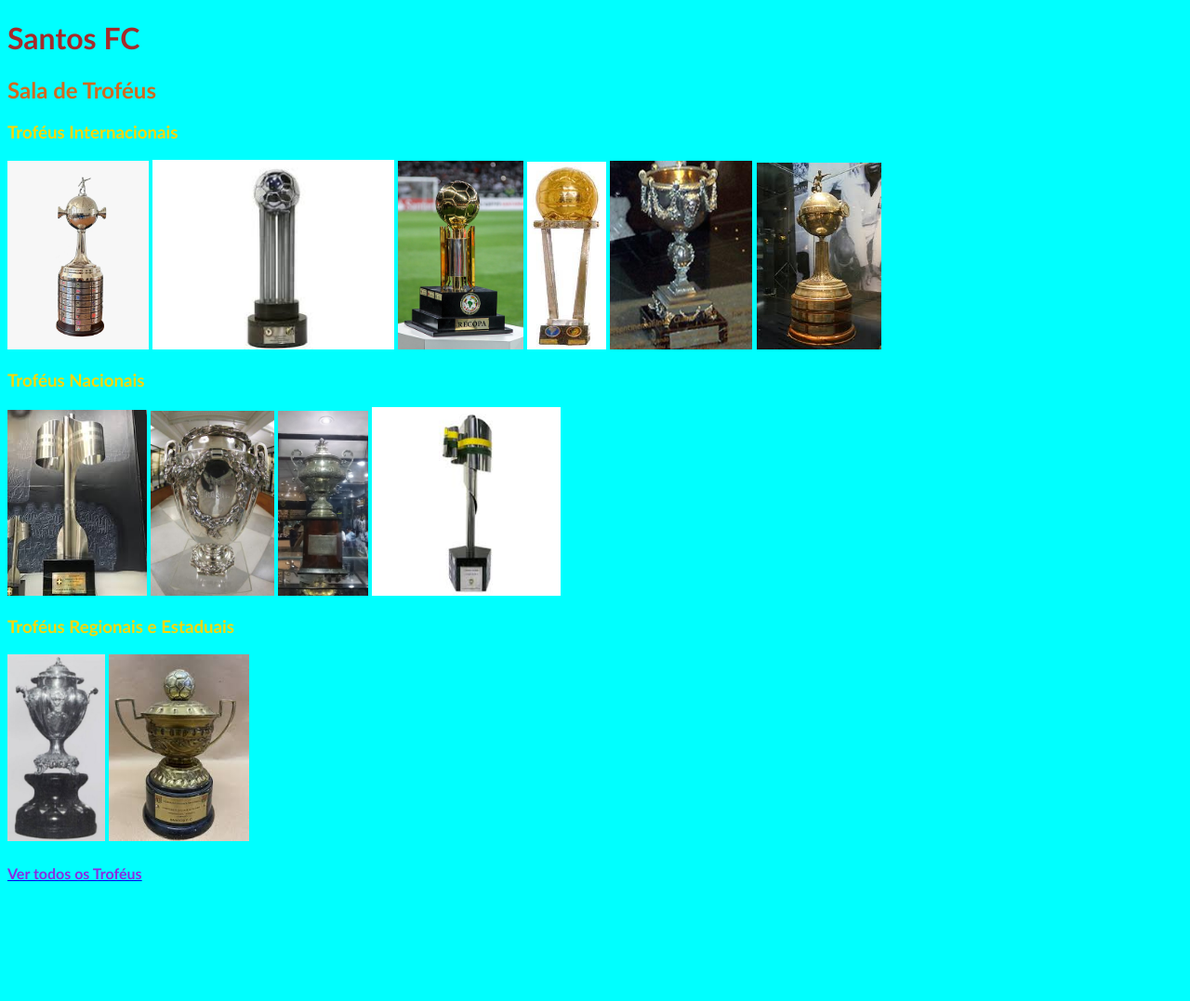
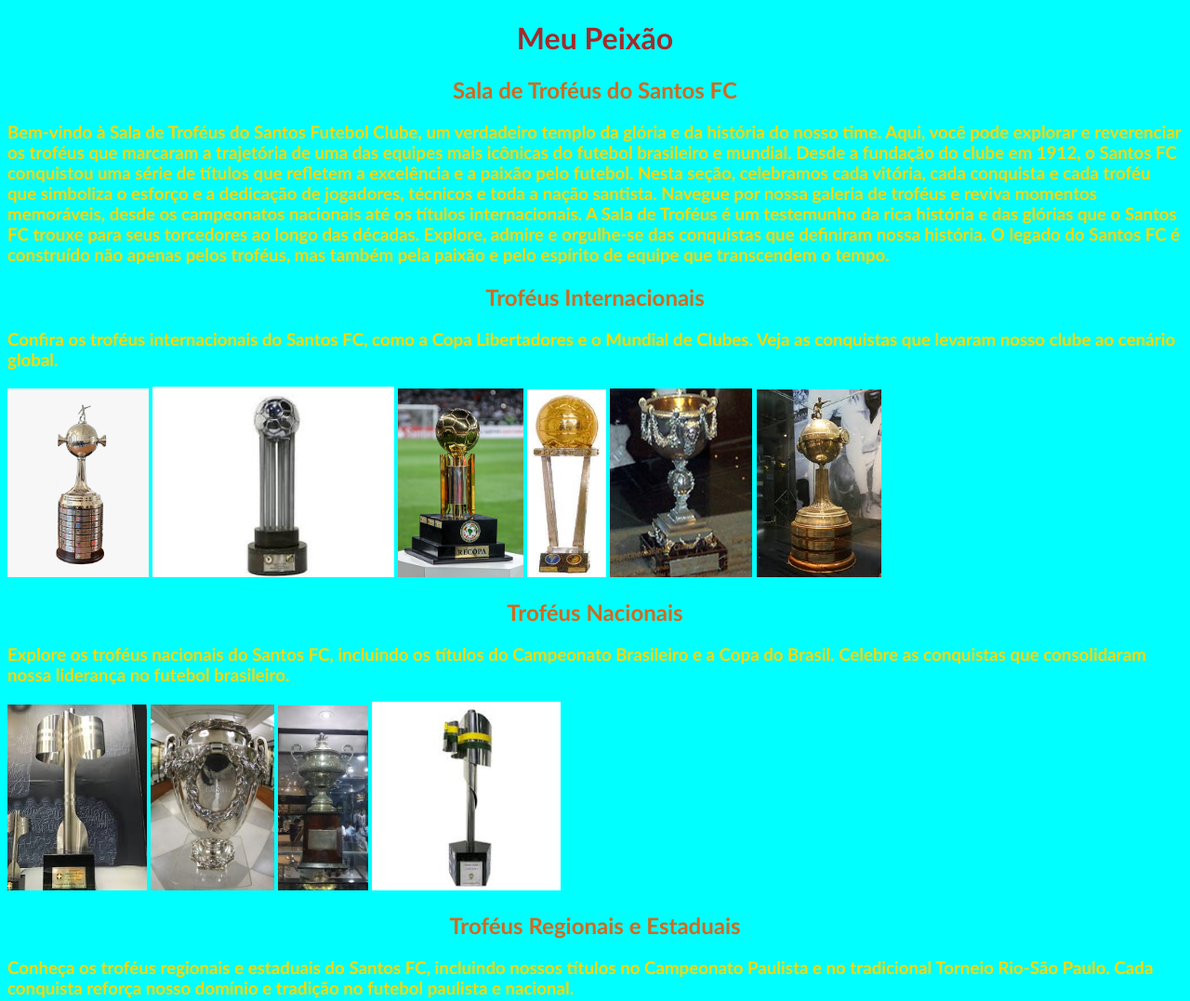
Before and after one commit to danilinhotj187/meuprimeirosite, a plain HTML site: page index.html in a window 1280 px wide. Shown: the top 1077 px of the page at 93% size. Before the commit the page ends 970 px from the top, so only its background shows below. Drawn offline with Linux system fonts and the light colour scheme.

Commit message:
add introduções a cada sessão e mudei a posição e tamanho de alguns textos

```diff
--- a/index.html
+++ b/index.html
@@ -1,5 +1,5 @@
 <!DOCTYPE html>
-<html lang="en">
+<html lang="pt-BR">
 <head>
     <meta charset="UTF-8">
     <meta name="viewport" content="width=device-width, initial-scale=1.0">
@@ -8,9 +8,25 @@
 </head>
 <body>
 
-<h1>Santos FC</h1>
-<h2>Sala de Troféus</h2>
-<section><h3>Troféus Internacionais</h3>
+<h1>Meu Peixão</h1>
+
+<section><h2>Sala de Troféus do Santos FC</h2>
+<h3>Bem-vindo à Sala de Troféus do Santos Futebol Clube, um verdadeiro templo da glória e da história do nosso time. Aqui, você pode explorar e reverenciar os troféus que marcaram a trajetória de uma das equipes mais icônicas do futebol brasileiro e mundial.
+
+    Desde a fundação do clube em 1912, o Santos FC conquistou uma série de títulos que refletem a excelência e a paixão pelo futebol. Nesta seção, celebramos cada vitória, cada conquista e cada troféu que simboliza o esforço e a dedicação de jogadores, técnicos e toda a nação santista.
+
+    Navegue por nossa galeria de troféus e reviva momentos memoráveis, desde os campeonatos nacionais até os títulos internacionais. A Sala de Troféus é um testemunho da rica história e das glórias que o Santos FC trouxe para seus torcedores ao longo das décadas.
+
+    Explore, admire e orgulhe-se das conquistas que definiram nossa história. O legado do Santos FC é construído não apenas pelos troféus, mas também pela paixão e pelo espírito de equipe que transcendem o tempo.
+
+</h3></section>
+
+
+<section><h2>Troféus Internacionais</h2>
+
+    <h3>Confira os troféus internacionais do Santos FC, como a Copa Libertadores e o Mundial de Clubes. Veja as conquistas que levaram nosso clube ao cenário global.
+
+    </h3>
 
 <img src="trofeu_libertadores_oficial_conmebol_38_cm_33_1_6327cda271ff362afb5e757a8905fad8.webp"width=152 alt="Troféu Libertadores 2011">
 <img src="copa conmebol 1998.jfif"width=260 alt="Troféu Copa Conmebol">
@@ -19,14 +35,18 @@
 <img src="recopa intercontinental.jpg"width=153 alt="Troféu Recopa Intercontinental">
 <img src="trofeu supercopa 1968.jfif"width=134 alt="Troféu Supercopa Sul-Americana dos Campeões Intercontinentais"></section>
 
-<section><h3>Troféus Nacionais</h3>
+<section><h2>Troféus Nacionais</h2>
+    <h3>Explore os troféus nacionais do Santos FC, incluindo os títulos do Campeonato Brasileiro e a Copa do Brasil. Celebre as conquistas que consolidaram nossa liderança no futebol brasileiro.</h3>
 
 <img src="trofeu brasileirao.jfif"width=150 alt="Troféu Brasileirão">
 <img src="Taça Brasil 1968 (3).jpg"width=133 alt="Troféu Taça Brasil">
 <img src="Taça_de_Prata_68.jpg"width=97 alt="Troféu Taça de Prata">
-<img src="trofeu copa do brasil.jfif"width=203 alt="Troféu Copa do Brasil">
+<img src="trofeu copa do brasil.jfif"width=203 alt="Troféu Copa do Brasil"></section>
 
-<section><h3>Troféus Regionais e Estaduais</h3>
+<section><h2>Troféus Regionais e Estaduais</h2>
+<h3>Conheça os troféus regionais e estaduais do Santos FC, incluindo nossos títulos no Campeonato Paulista e no tradicional Torneio Rio-São Paulo. Cada conquista reforça nosso domínio e tradição no futebol paulista e nacional.
+
+</h3>
 <img src="torneio rio sao paulo.jpg"width=105 alt="Troféu Torneio Rio-São Paulo">
 <img src="trofeu paulistao.jfif"width=151 alt="Troféu Campeonato Paulista">
 </section>
@@ -34,6 +54,6 @@
 
 
 
-<section><a href="https://www.youtube.com/watch?v=nvmUQW8KcQw"><h4>Ver todos os Troféus</h4></a></section>
+<section><a href="https://www.youtube.com/watch?v=nvmUQW8KcQw"><h4>Clique aqui para ver nossa coletânea com todos os troféus do Glorioso Alvi-negro Praiano!</h4></a></section>
 </body>
 </html>
--- a/styles.css
+++ b/styles.css
@@ -6,10 +6,12 @@ body {
 
 h1 {
     color: brown;
+    text-align: center;
 }
 
 h2 {
     color: chocolate;
+    text-align: center;
 }
 
 h3 {
```
